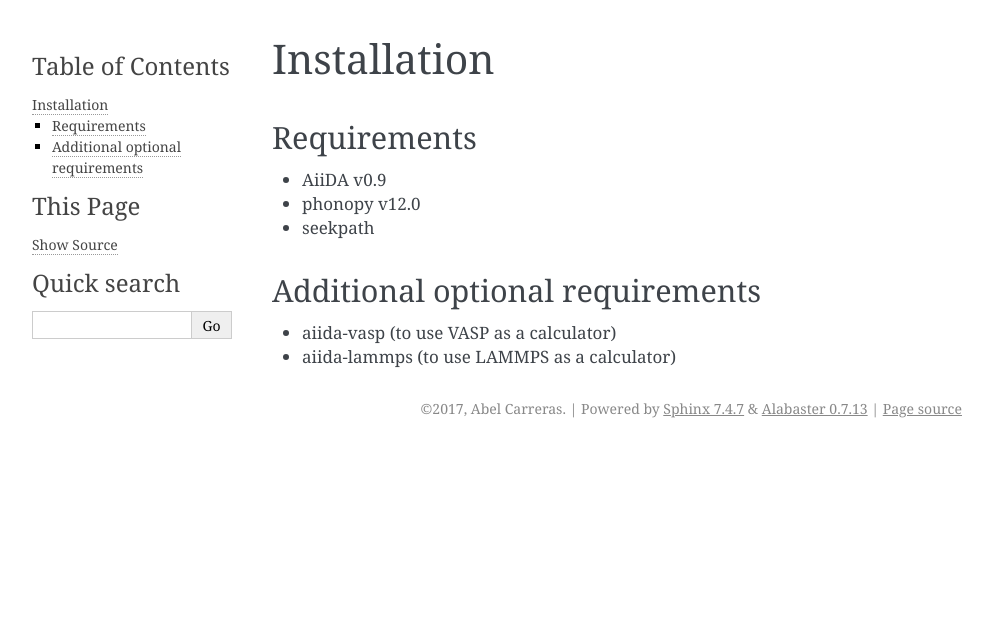
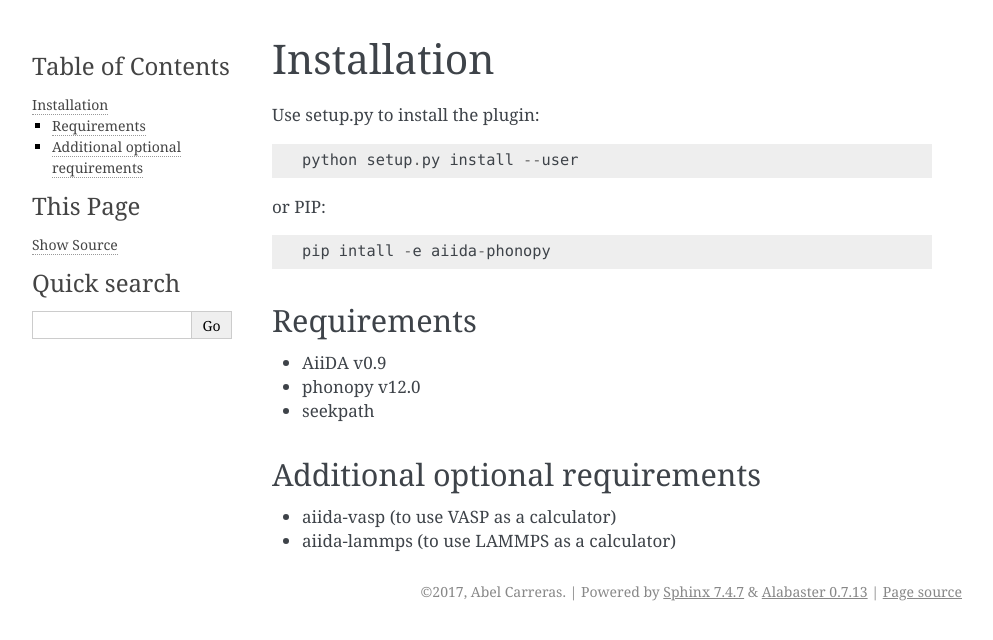
Before and after one commit to aiida-phonopy/aiida-phonopy, a Sphinx documentation site: the page built from docs/install.rst, in a window 1280 px wide. Shown: the top 640 px of the page, without its empty margins (148-1141 px from the left). Built offline with Sphinx 7.4.7, drawn with Linux system fonts in a browser that asks for light colours.

Commit message:
Update documentation

```diff
--- a/docs/install.rst
+++ b/docs/install.rst
@@ -1,6 +1,14 @@
 
 Installation
 ============
+
+Use setup.py to install the plugin::
+
+   python setup.py install --user
+
+or PIP::
+
+   pip intall -e aiida-phonopy
 
 Requirements
 ------------
```
